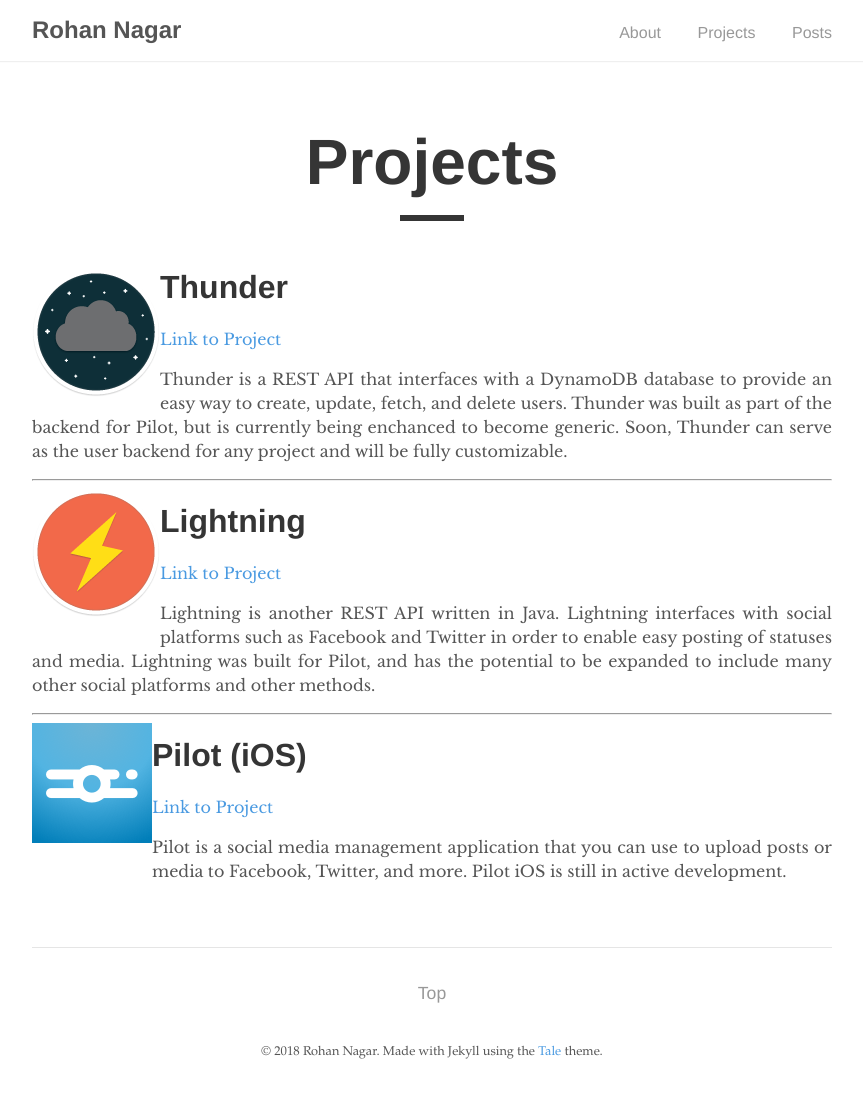
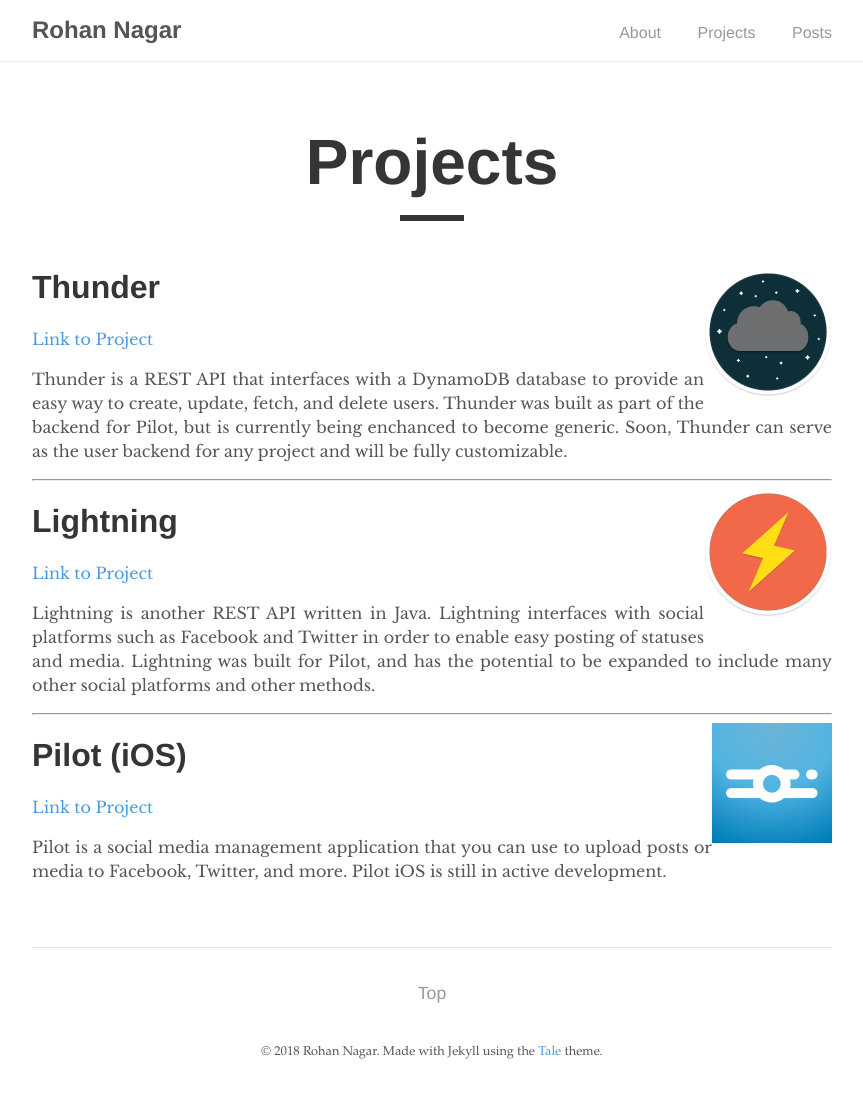
Before and after one commit to RohanNagar/RohanNagar.github.io, a Jekyll site: the page built from pages/projects.md, in a window 1280 px wide. Shown: the whole page, without its empty margins (208-1071 px from the left). Built offline with Jekyll 4.4.1, drawn with Linux system fonts in a browser that asks for light colours.

Commit message:
Move icons to right side

```diff
--- a/pages/projects.md
+++ b/pages/projects.md
@@ -5,7 +5,7 @@
 permalink: /projects/
 ---
 
-<img align="left" src="/assets/img/projects/thunder.png">
+<img align="right" src="/assets/img/projects/thunder.png">
 
 # Thunder
 
@@ -17,7 +17,7 @@
 
 <hr>
 
-<img align="left" src="/assets/img/projects/lightning.png">
+<img align="right" src="/assets/img/projects/lightning.png">
 
 # Lightning
 
@@ -28,7 +28,7 @@
 
 <hr>
 
-<img align="left" src="/assets/img/projects/pilot.png">
+<img align="right" src="/assets/img/projects/pilot.png">
 
 # Pilot (iOS)
 
```
